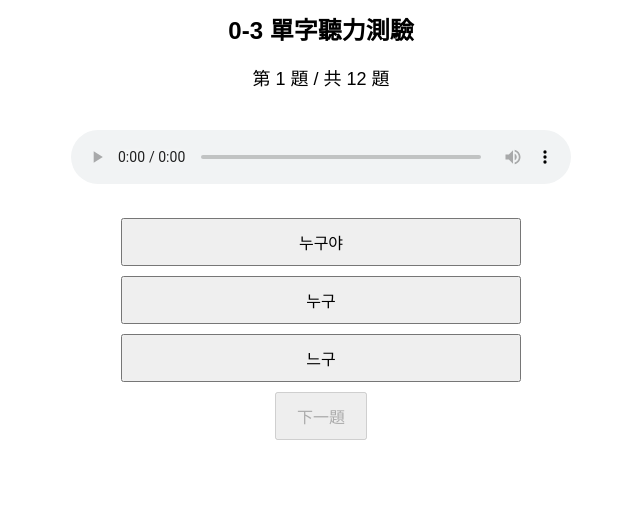
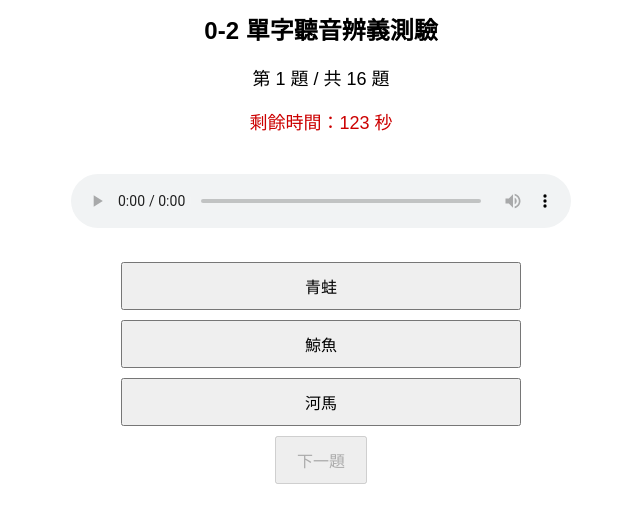
Before and after one commit to yoonakorean/0002WM, a plain HTML site: page index.html in a window 1280 px wide. Shown: the part 84-606 px from the top of the page, without its empty margins (319-959 px from the left). Drawn offline with Linux system fonts and the light colour scheme.

Commit message:
Update index.html

```diff
--- a/index.html
+++ b/index.html
@@ -3,7 +3,7 @@
 <head>
   <meta charset="UTF-8" />
   <meta name="viewport" content="width=device-width, initial-scale=1" />
-  <title>0-3 單字聽力測驗</title>
+  <title>0-2 單字聽音辨義測驗</title>
   <style>
     body {
       font-family: sans-serif;
@@ -24,6 +24,11 @@
     }
     #question-number {
       font-size: 18px;
+      margin-bottom: 10px;
+    }
+    #timer {
+      font-size: 18px;
+      color: #c00;
       margin-bottom: 20px;
     }
     button {
@@ -57,14 +62,20 @@
       color: #888;
       margin: 2px 0;
     }
+    #feedback {
+      margin-top: 10px;
+      font-size: 18px;
+    }
   </style>
 </head>
 <body>
   <img src="logo.png" alt="Logo" id="logo" />
-  <div id="game-title">0-3 單字聽力測驗</div>
-  <p id="question-number">第 1 題 / 共 16 題</p>
+  <div id="game-title">0-2 單字聽音辨義測驗</div>
+  <p id="question-number">第 1 題 / 共 12 題</p>
+  <p id="timer">剩餘時間：-- 秒</p>
   <audio id="audio" controls></audio>
   <div id="choices"></div>
+  <div id="feedback"></div>
   <button id="next-btn" disabled>下一題</button>
 
   <div id="result" class="hidden">
@@ -81,34 +92,59 @@
   </div>
 
   <script>
-    const gameTitle = "0-3 單字聽力測驗";
+    const gameTitle = "0-2 單字聽音辨義測驗";
 
     const questions = [
-      { word: "거미",   audio: "audio/000301W.mp3", choices: ["거미", "거모", "거비"] },
-      { word: "거리",   audio: "audio/000302W.mp3", choices: ["거리", "거래", "거로"] },
-      { word: "누구",   audio: "audio/000303W.mp3", choices: ["누구", "느구", "누구야"] },
-      { word: "너구리", audio: "audio/000304W.mp3", choices: ["너구리", "노구리", "너구르"] },
-      { word: "다리",   audio: "audio/000305W.mp3", choices: ["다리", "달리", "다무"] },
-      { word: "어디",   audio: "audio/000306W.mp3", choices: ["어디", "어지", "어디야"] },
-      { word: "다리미", audio: "audio/000307W.mp3", choices: ["다리미", "다리무", "다라미"] },
-      { word: "드라마", audio: "audio/000308W.mp3", choices: ["드라마", "드라마", "드라미"] },
-      { word: "바다",   audio: "audio/000309W.mp3", choices: ["바다", "바라", "빠다"] },
-      { word: "부부",   audio: "audio/000310W.mp3", choices: ["부부", "부우", "부브"] },
-      { word: "비누",   audio: "audio/000311W.mp3", choices: ["비누", "비노", "브누"] },
-      { word: "바나나", audio: "audio/000312W.mp3", choices: ["바나나", "바나라", "바마나"] }
+     { "word": "國家", "korean": "나라", "audio": "audio/000201W.mp3", "choices": ["國家", "鈴鐺", "海"] },
+     { "word": "樹", "korean": "나무", "audio": "audio/000202W.mp3", "choices": ["雨", "樹", "火"] },
+     { "word": "年齡", "korean": "나이", "audio": "audio/000203W.mp3", "choices": ["國家", "年齡", "名字"] },
+     { "word": "姊姊", "korean": "누나", "audio": "audio/000204W.mp3", "choices": ["哥哥", "姊姊", "弟弟"] },
+     { "word": "謠言", "korean": "루머", "audio": "audio/000205W.mp3", "choices": ["傳聞、謠言", "房間", "旅館"] },
+     { "word": "頭", "korean": "머리", "audio": "audio/000206W.mp3", "choices": ["髮型", "頭", "臉"] },
+     { "word": "免費", "korean": "무료", "audio": "audio/000207W.mp3", "choices": ["免費", "不開心", "沒有人"] },
+     { "word": "不", "korean": "아니요", "audio": "audio/000208W.mp3", "choices": ["對不起", "不", "謝謝"] },
+     { "word": "哪個", "korean": "어느", "audio": "audio/000209W.mp3", "choices": ["哪個", "誰的", "幾個"] },
+     { "word": "母親", "korean": "어머니", "audio": "audio/000210W.mp3", "choices": ["母親", "女兒", "祖母"] },
+     { "word": "下午", "korean": "오후", "audio": "audio/000211W.mp3", "choices": ["上午", "中午", "下午"] },
+     { "word": "額頭", "korean": "이마", "audio": "audio/000212W.mp3", "choices": ["額頭", "臉頰", "下巴"] },
+     { "word": "阿姨", "korean": "이모", "audio": "audio/000213W.mp3", "choices": ["阿姨", "姑姑", "媽媽"] },
+     { "word": "河馬", "korean": "하마", "audio": "audio/000214W.mp3", "choices": ["河馬", "鯨魚", "青蛙"] },
+     { "word": "腰", "korean": "허리", "audio": "audio/000215W.mp3", "choices": ["脖子", "腰", "臀部"] },
+     { "word": "舌頭", "korean": "혀", "audio": "audio/000216W.mp3", "choices": ["嘴唇", "牙齒", "舌頭"] }
+
+
     ];
 
     let shuffledQuestions = [...questions].sort(() => 0.5 - Math.random());
     let current = 0;
     let correct = 0;
+    let timerId;
+    const totalSeconds = shuffledQuestions.length * 8;
+    let timeLeft = totalSeconds;
 
     const audio = document.getElementById("audio");
     const choicesDiv = document.getElementById("choices");
+    const feedback = document.getElementById("feedback");
     const nextBtn = document.getElementById("next-btn");
     const questionNum = document.getElementById("question-number");
+    const timerDisplay = document.getElementById("timer");
+
+    function startTimer() {
+      timerDisplay.textContent = `剩餘時間：${timeLeft} 秒`;
+      timerId = setInterval(() => {
+        timeLeft--;
+        timerDisplay.textContent = `剩餘時間：${timeLeft} 秒`;
+        if (timeLeft <= 0) {
+          clearInterval(timerId);
+          alert("⏰ 時間到！系統將自動交卷");
+          showResult();
+        }
+      }, 1000);
+    }
 
     function loadQuestion() {
       nextBtn.disabled = true;
+      feedback.textContent = "";
       questionNum.textContent = `第 ${current + 1} 題 / 共 ${shuffledQuestions.length} 題`;
       const q = shuffledQuestions[current];
       audio.src = q.audio;
@@ -119,10 +155,29 @@
         btn.textContent = choice;
         btn.className = "choice-btn";
         btn.onclick = () => {
-          if (choice === q.word) correct++;
+          const correctAnswer = q.word;
+          const korean = q.word;
+          const chinese = q.korean;
+
+          if (choice === correctAnswer) {
+            correct++;
+            feedback.textContent = `✅ 正確！韓文：${chinese}`;
+            feedback.style.color = "green";
+          } else {
+            feedback.textContent = `❌ 錯誤。正確答案是 "${correctAnswer}"（韓文：${chinese}）`;
+            feedback.style.color = "red";
+          }
+
           nextBtn.disabled = false;
-          document.querySelectorAll(".choice-btn").forEach((b) => (b.disabled = true));
-          btn.style.backgroundColor = choice === q.word ? "#8f8" : "#f88";
+
+          document.querySelectorAll(".choice-btn").forEach((b) => {
+            b.disabled = true;
+            if (b.textContent === correctAnswer) {
+              b.style.backgroundColor = "#8f8";
+            } else if (b === btn) {
+              b.style.backgroundColor = "#f88";
+            }
+          });
         };
         choicesDiv.appendChild(btn);
       });
@@ -133,6 +188,7 @@
       if (current < shuffledQuestions.length) {
         loadQuestion();
       } else {
+        clearInterval(timerId);
         showResult();
       }
     };
@@ -142,6 +198,8 @@
       choicesDiv.classList.add("hidden");
       nextBtn.classList.add("hidden");
       questionNum.classList.add("hidden");
+      feedback.classList.add("hidden");
+      timerDisplay.classList.add("hidden");
       document.getElementById("result").classList.remove("hidden");
 
       const percent = Math.round((correct / shuffledQuestions.length) * 100);
@@ -155,7 +213,7 @@
         submitBtn.disabled = false;
         submitBtn.style.opacity = "1";
       } else {
-        passFailText.textContent = "❌ 成績不合格";
+        passFailText.textContent = "❌ 成績不合格，請重新測驗";
         submitBtn.disabled = true;
         submitBtn.style.opacity = "0.5";
       }
@@ -187,18 +245,17 @@
         method: "POST",
         mode: "no-cors",
         body: formData
-      })
-        .then(() => {
-          const nowText = `${now.getMonth() + 1}月${now.getDate()}日 ${now.getHours()}時${now.getMinutes()}分${now.getSeconds()}秒 已完成回傳`;
-          document.getElementById("submit-time").textContent = nowText;
-
-          alert("✅ 提交成功!!可重複測驗");
-        })
-        .catch(() => {
-          alert("❌ 回傳失敗，請稍後再試");
-        });
+      }).then(() => {
+        const nowText = `${now.getMonth() + 1}月${now.getDate()}日 ${now.getHours()}時${now.getMinutes()}分${now.getSeconds()}秒 已完成回傳`;
+        document.getElementById("submit-time").textContent = nowText;
+        alert("✅ 提交成功!!可重複測驗");
+      }).catch(() => {
+        alert("❌ 回傳失敗，請稍後再試");
+      });
     }
 
+    // 啟動畫面載入
+    startTimer();
     loadQuestion();
   </script>
 </body>
```
